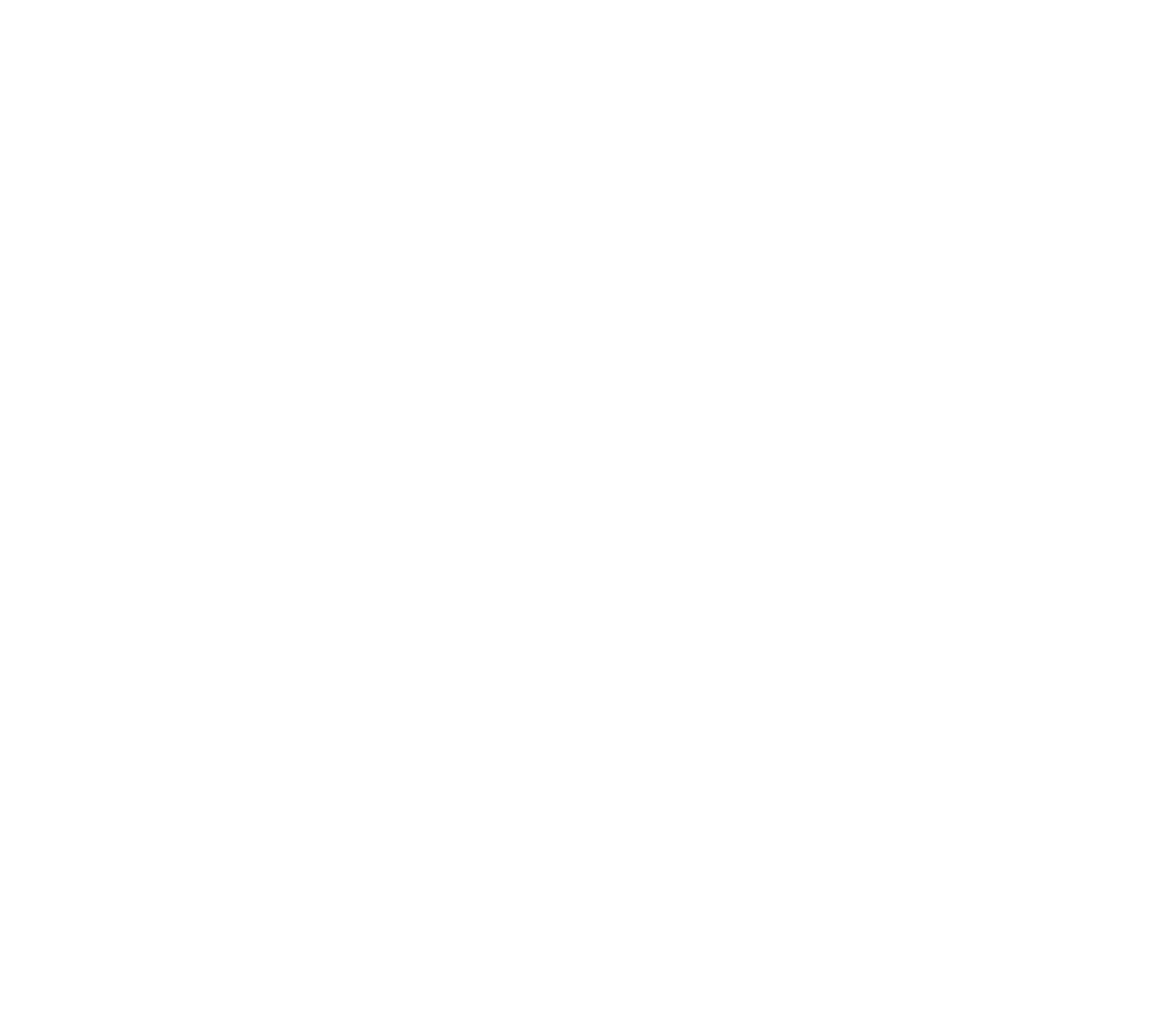
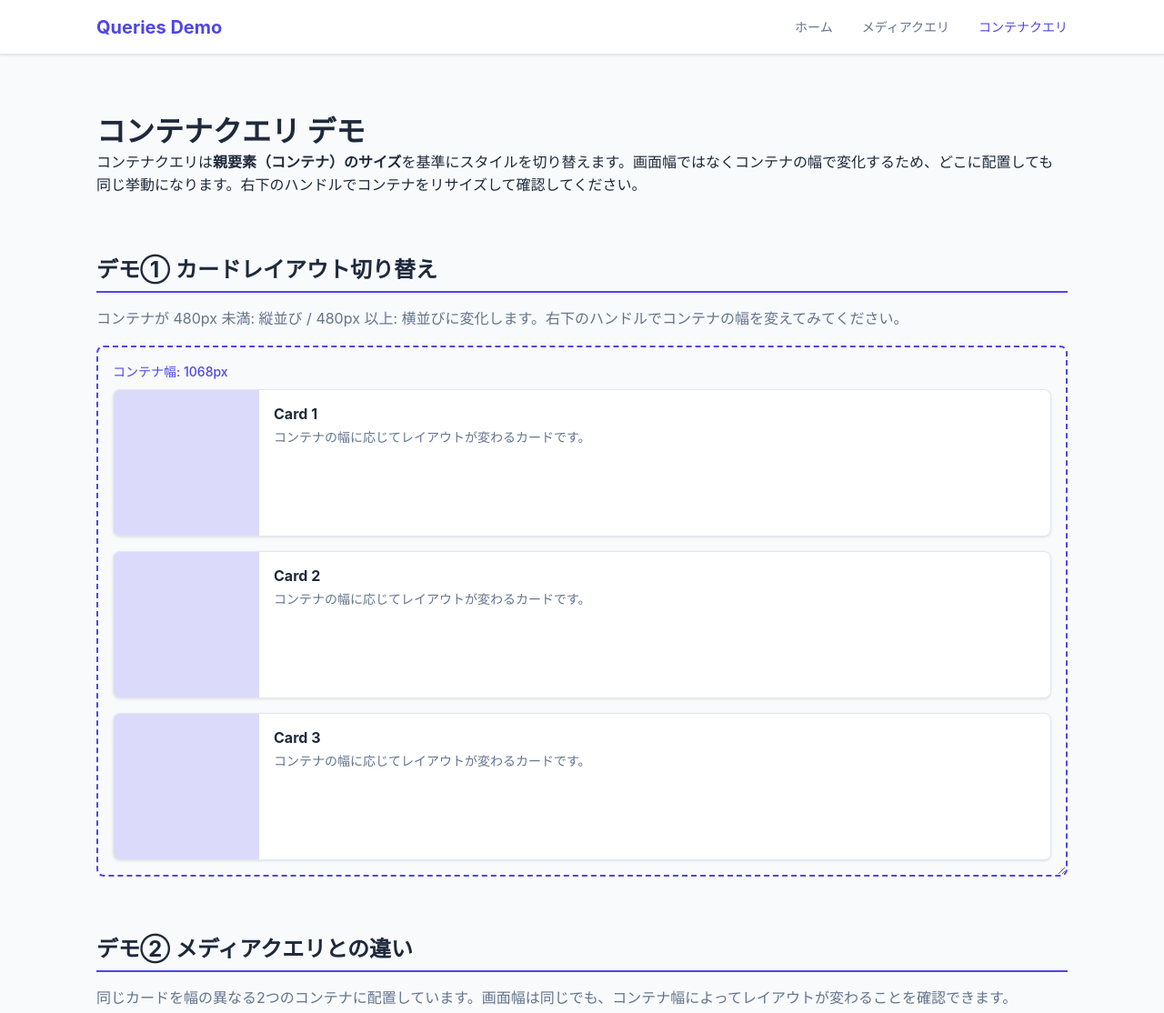
Before and after one commit to yusay1498/queries-test, a plain HTML site: page container-query.html in a window 1280 px wide. Shown: the top 1114 px of the page at 91% size. Before the commit the page ends 800 px from the top, so only its background shows below. Drawn offline with Linux system fonts and the light colour scheme.

Commit message:
Add container query demo implementation (#4)
* Create container-query.html for container queries demo

Added a demo HTML page for container queries with multiple sections and a footer.

* Add container-query CSS for responsive design

* Add container query resize label functionality

* Potential fix for pull request finding

Co-authored-by: Copilot Autofix powered by AI <175728472+Copilot@users.noreply.github.com>

* Potential fix for pull request finding

Co-authored-by: Copilot Autofix powered by AI <175728472+Copilot@users.noreply.github.com>

* Add debounce to container width label updates

Implement debounce for label updates on resize.

* Add styles for container query labels and borders

Add styles for container query resize labels and update border colors for narrow and wide items.

---------

Co-authored-by: Copilot Autofix powered by AI <175728472+Copilot@users.noreply.github.com>

```diff
--- a/container-query.html
+++ b/container-query.html
@@ -1 +1,112 @@
-<!-- コンテナクエリ用のhtml -->
+<!DOCTYPE html>
+<html lang="ja">
+  <head>
+    <meta charset="UTF-8" />
+    <meta name="viewport" content="width=device-width, initial-scale=1.0" />
+    <title>コンテナクエリ デモ | Queries Demo</title>
+    <link rel="stylesheet" href="css/reset.css" />
+    <link rel="stylesheet" href="css/variables.css" />
+    <link rel="stylesheet" href="css/style.css" />
+    <link rel="stylesheet" href="css/container-query.css" />
+  </head>
+  <body>
+    <!-- Header -->
+    <header class="header">
+      <div class="container header__inner">
+        <a href="index.html" class="header__logo">Queries Demo</a>
+        <nav>
+          <ul class="nav__list">
+            <li><a href="index.html" class="nav__link">ホーム</a></li>
+            <li><a href="media-query.html" class="nav__link">メディアクエリ</a></li>
+            <li><a href="container-query.html" class="nav__link nav__link--active" aria-current="page">コンテナクエリ</a></li>
+          </ul>
+        </nav>
+      </div>
+    </header>
+
+    <!-- Main -->
+    <main class="main">
+      <div class="container">
+
+        <!-- 説明 -->
+        <section class="section">
+          <h1>コンテナクエリ デモ</h1>
+          <p>コンテナクエリは<strong>親要素（コンテナ）のサイズ</strong>を基準にスタイルを切り替えます。画面幅ではなくコンテナの幅で変化するため、どこに配置しても同じ挙動になります。右下のハンドルでコンテナをリサイズして確認してください。</p>
+        </section>
+
+        <!-- デモ① コンテナ幅によるカードレイアウト切り替え -->
+        <section class="section">
+          <h2 class="section__title">デモ① カードレイアウト切り替え</h2>
+          <p class="demo-description">コンテナが 480px 未満: 縦並び / 480px 以上: 横並びに変化します。右下のハンドルでコンテナの幅を変えてみてください。</p>
+          <div class="cq-resizable">
+            <div class="cq-card-container">
+              <div class="cq-card">
+                <div class="cq-card__image" aria-hidden="true"></div>
+                <div class="cq-card__body">
+                  <h3 class="cq-card__title">Card 1</h3>
+                  <p class="cq-card__text">コンテナの幅に応じてレイアウトが変わるカードです。</p>
+                </div>
+              </div>
+              <div class="cq-card">
+                <div class="cq-card__image" aria-hidden="true"></div>
+                <div class="cq-card__body">
+                  <h3 class="cq-card__title">Card 2</h3>
+                  <p class="cq-card__text">コンテナの幅に応じてレイアウトが変わるカードです。</p>
+                </div>
+              </div>
+              <div class="cq-card">
+                <div class="cq-card__image" aria-hidden="true"></div>
+                <div class="cq-card__body">
+                  <h3 class="cq-card__title">Card 3</h3>
+                  <p class="cq-card__text">コンテナの幅に応じてレイアウトが変わるカードです。</p>
+                </div>
+              </div>
+            </div>
+          </div>
+        </section>
+
+        <!-- デモ② メディアクエリとの比較 -->
+        <section class="section">
+          <h2 class="section__title">デモ② メディアクエリとの違い</h2>
+          <p class="demo-description">同じカードを幅の異なる2つのコンテナに配置しています。画面幅は同じでも、コンテナ幅によってレイアウトが変わることを確認できます。</p>
+          <div class="cq-compare">
+            <div class="cq-compare__item cq-compare__item--narrow">
+              <p class="cq-compare__label">狭いコンテナ</p>
+              <div class="cq-card-container">
+                <div class="cq-card">
+                  <div class="cq-card__image" aria-hidden="true"></div>
+                  <div class="cq-card__body">
+                    <h3 class="cq-card__title">Card</h3>
+                    <p class="cq-card__text">狭いコンテナ内のカードです。</p>
+                  </div>
+                </div>
+              </div>
+            </div>
+            <div class="cq-compare__item cq-compare__item--wide">
+              <p class="cq-compare__label">広いコンテナ</p>
+              <div class="cq-card-container">
+                <div class="cq-card">
+                  <div class="cq-card__image" aria-hidden="true"></div>
+                  <div class="cq-card__body">
+                    <h3 class="cq-card__title">Card</h3>
+                    <p class="cq-card__text">広いコンテナ内のカードです。</p>
+                  </div>
+                </div>
+              </div>
+            </div>
+          </div>
+        </section>
+
+      </div>
+    </main>
+
+    <!-- Footer -->
+    <footer class="footer">
+      <div class="container">
+        <p>Media Query vs Container Query Demo</p>
+      </div>
+    </footer>
+
+    <script src="js/container-query.js"></script>
+  </body>
+</html>
--- /dev/null
+++ b/css/container-query.css
@@ -0,0 +1,129 @@
+/* ==========================================================================
+   共通
+   ========================================================================== */
+
+.demo-description {
+  margin-block-end: var(--space-md);
+  color: var(--color-text-muted);
+}
+
+/* ==========================================================================
+   Demo① リサイズ可能なコンテナ
+   ========================================================================== */
+
+.cq-resizable {
+  resize: horizontal;
+  overflow: auto;
+  min-width: 200px;
+  max-width: 100%;
+  border: 2px dashed var(--color-primary);
+  border-radius: var(--radius-md);
+  padding: var(--space-md);
+}
+
+/* コンテナ幅ラベル */
+.cq-resize-label {
+  font-size: var(--font-size-sm);
+  font-weight: var(--font-weight-medium);
+  color: var(--color-primary);
+  margin-block-end: var(--space-sm);
+  white-space: nowrap;
+}
+
+/* ==========================================================================
+   カードコンテナ（container-type を設定）
+   ========================================================================== */
+
+.cq-card-container {
+  container-type: inline-size;
+  display: flex;
+  flex-direction: column;
+  gap: var(--space-md);
+}
+
+/* ==========================================================================
+   カード: デフォルト（縦並び）
+   ========================================================================== */
+
+.cq-card {
+  display: flex;
+  flex-direction: column;
+  background-color: var(--color-surface);
+  border: 1px solid var(--color-border);
+  border-radius: var(--radius-md);
+  overflow: hidden;
+  box-shadow: var(--shadow-sm);
+}
+
+.cq-card__image {
+  width: 100%;
+  aspect-ratio: 16 / 9;
+  background-color: var(--color-primary);
+  opacity: 0.2;
+  flex-shrink: 0;
+}
+
+.cq-card__body {
+  padding: var(--space-md);
+}
+
+.cq-card__title {
+  font-size: var(--font-size-base);
+  font-weight: var(--font-weight-bold);
+  margin-block-end: var(--space-xs);
+}
+
+.cq-card__text {
+  font-size: var(--font-size-sm);
+  color: var(--color-text-muted);
+  margin: 0;
+}
+
+/* ==========================================================================
+   カード: コンテナが 480px 以上 → 横並び
+   ========================================================================== */
+
+@container (min-width: 480px) {
+  .cq-card {
+    flex-direction: row;
+  }
+
+  .cq-card__image {
+    width: 160px;
+    aspect-ratio: 1;
+  }
+}
+
+/* ==========================================================================
+   Demo② 比較レイアウト
+   ========================================================================== */
+
+.cq-compare {
+  display: grid;
+  grid-template-columns: 1fr 2fr;
+  gap: var(--space-lg);
+  align-items: start;
+}
+
+.cq-compare__label {
+  font-size: var(--font-size-sm);
+  font-weight: var(--font-weight-bold);
+  color: var(--color-text-muted);
+  margin-block-end: var(--space-sm);
+}
+
+.cq-compare__item {
+  border: 1px solid var(--color-border);
+  border-radius: var(--radius-md);
+  padding: var(--space-md);
+}
+
+/* 狭いコンテナ: grid の 1fr 側に収まるため幅指定は不要だが、
+   ラベルで視覚的に分かるようボーダーカラーを変える */
+.cq-compare__item--narrow {
+  border-color: var(--color-text-muted);
+}
+
+.cq-compare__item--wide {
+  border-color: var(--color-primary);
+}
--- /dev/null
+++ b/js/container-query.js
@@ -0,0 +1,25 @@
+const resizable = document.querySelector('.cq-resizable');
+
+if (resizable) {
+  const label = document.createElement('p');
+  label.className = 'cq-resize-label';
+  resizable.prepend(label);
+
+  let debounceTimer;
+  const updateLabel = () => {
+    clearTimeout(debounceTimer);
+    debounceTimer = setTimeout(() => {
+      const width = Math.round(resizable.offsetWidth);
+      label.textContent = `コンテナ幅: ${width}px`;
+    }, 100);
+  };
+
+  label.textContent = `コンテナ幅: ${Math.round(resizable.offsetWidth)}px`;
+
+  if (window.ResizeObserver) {
+    const observer = new ResizeObserver(updateLabel);
+    observer.observe(resizable);
+  } else {
+    window.addEventListener('resize', updateLabel);
+  }
+}
```
